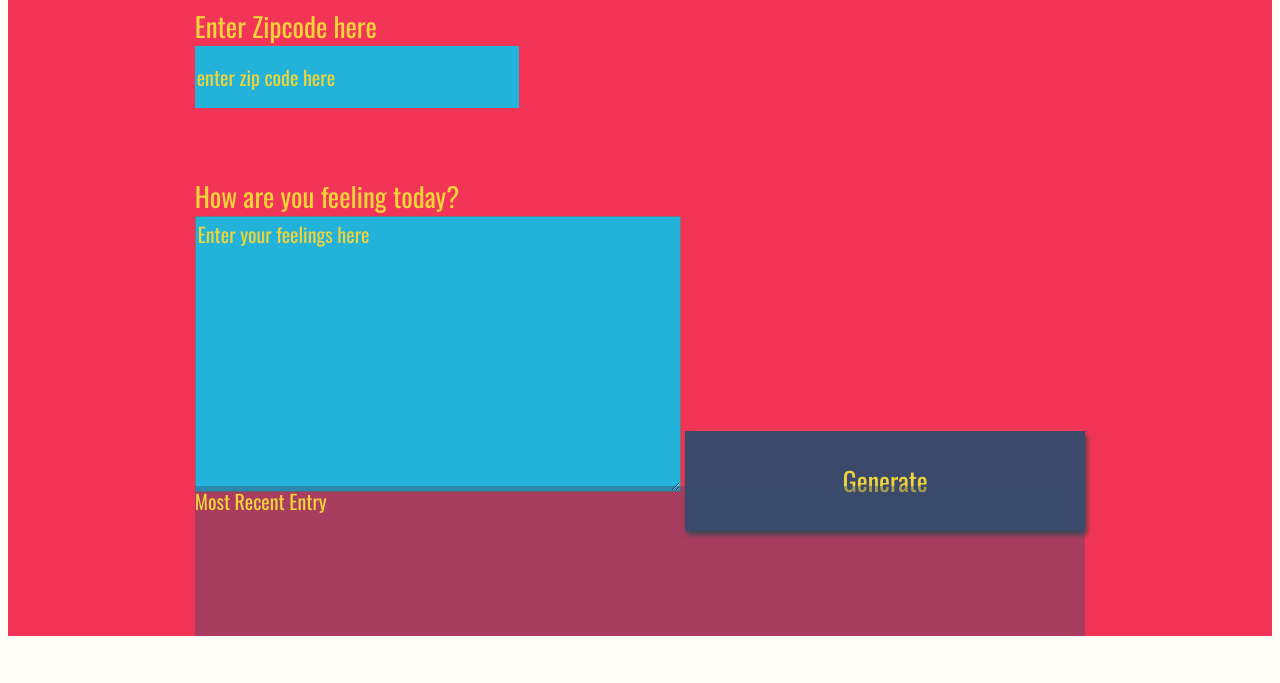
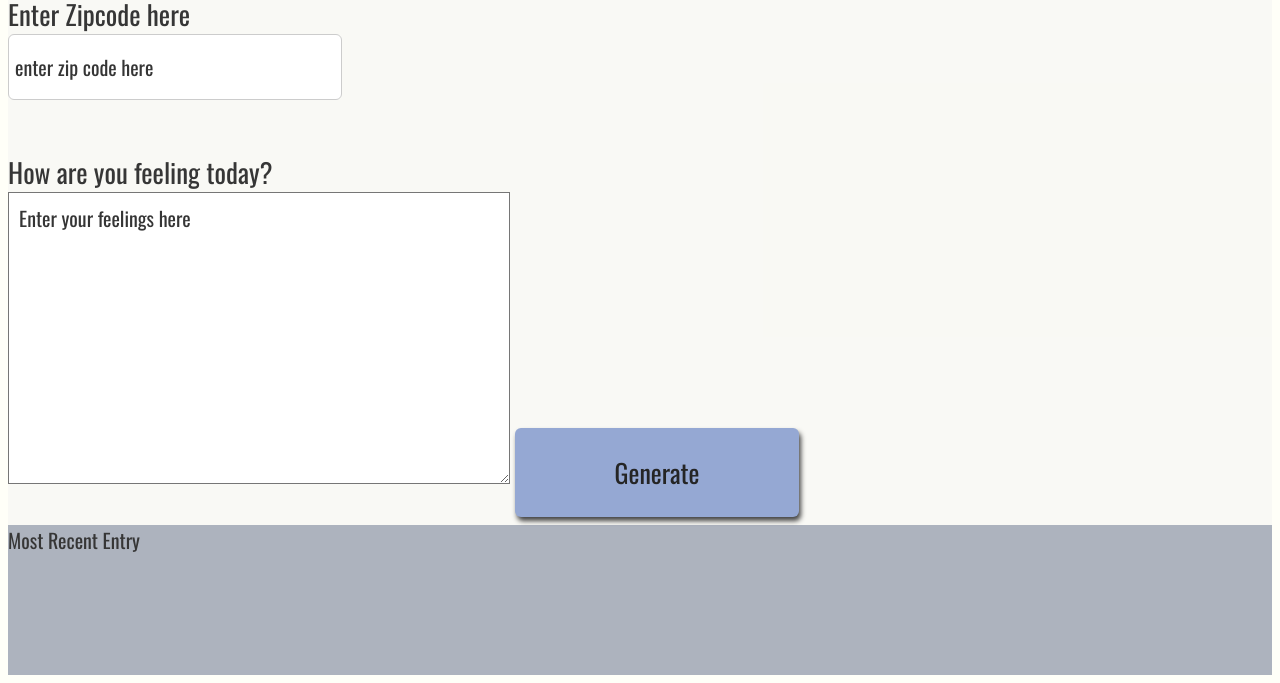
Before and after one commit to truongtom1993/Frontend-Web-Developer_css_webLayout_websiteComponents, a website: page website/index.html in a window 1280 px wide. Shown: the part 172-855 px from the top of the page. Before the commit the page ends 816 px from the top, so only its background shows below. Drawn offline with nearby package versions, Linux system fonts and the light colour scheme; a web font is replaced by a local one.

Commit message:
dang css chua xong

```diff
--- a/website/app.js
+++ b/website/app.js
@@ -1,5 +1,14 @@
 /* Global Variables */
+const $ = document.querySelector.bind(document);
+const $$ = document.querySelectorAll.bind(document);
+
 
 // Create a new date instance dynamically with JS
 let d = new Date();
 let newDate = d.getMonth()+'.'+ d.getDate()+'.'+ d.getFullYear();
+
+const generateBtn = $('#generate')
+generateBtn.addEventListener(`click`, () => {
+	console.info(`🎁 website/app.js	Line:12	ID:39cd24`,);
+
+})
--- a/website/index.html
+++ b/website/index.html
@@ -1,35 +1,39 @@
 <!DOCTYPE html>
 <html>
+
 <head>
 	<meta charset="UTF-8">
 	<title>Weather Journal</title>
 	<link href="https://fonts.googleapis.com/css?family=Oswald:400,600,700|Ranga:400,700&display=swap" rel="stylesheet">
 	<link rel="stylesheet" href="style.css">
+	<link rel="icon" type="image/x-icon" href="./logo.svg">
 </head>
+
 <body>
-<div id = "app">
-  <div class ="holder headline">
+	<div id="app">
+		<div class="holder headline">
 			Weather Journal App
 		</div>
-  <div class ="holder zip">
+		<div class="holder zip">
 			<label for="zip">Enter Zipcode here</label>
 			<input type="text" id="zip" placeholder="enter zip code here">
 		</div>
-  <div class ="holder feel">
+		<div class="holder feel">
 			<label for="feelings">How are you feeling today?</label>
-    <textarea class= "myInput" id="feelings" placeholder="Enter your feelings here" rows="9" cols="50"></textarea>
-    <button id="generate" type = "submit"> Generate </button>
+			<textarea class="myInput" id="feelings" placeholder="Enter your feelings here" rows="9" cols="50"></textarea>
+			<button id="generate" type="submit"> Generate </button>
 		</div>
-  <div class ="holder entry">
-    <div class = "title">Most Recent Entry</div>
-   <div id = "entryHolder">
-    <div id = "date"></div>
-   <div id = "temp"></div>
-   <div id = "content"></div>
+		<div class="holder entry">
+			<div class="title">Most Recent Entry</div>
+			<div id="entryHolder">
+				<div id="date"></div>
+				<div id="temp"></div>
+				<div id="content"></div>
 			</div>
 		</div>
 	</div>
 	<script src="app.js" type="text/javascript"></script>
 
 </body>
+
 </html>
--- a/website/style.css
+++ b/website/style.css
@@ -1,88 +1,90 @@
-body{
+:root {
+	--primary: rgb(37, 37, 37);
+	--secondary: rgb(53, 53, 53);
+}
+
+body {
 	background: #fffff8;
 	font-family: -apple-system, BlinkMacSystemFont, sans-serif;
 }
 
-#app{
+#app {
+	/* height:100vh; */
+	background: #ececec50;
+	color: #363636;
 	display: grid;
+	font-family: 'Oswald', sans-serif;
+	font-size: 20px;
 	grid-auto-rows: minmax(150px, auto);
-    /* grid-template-columns:  */
-    height:100vh;
-    background: #f23557;
-    color: #f0d43a;
-    justify-content: center;
-    grid-gap: 1em;
-    font-size: 20px;
-    font-family: 'Oswald', sans-serif;
+	grid-row-gap: 0.5rem;
+	grid-template-columns: auto;
 }
 
-.holder{
-
+.holder {
 }
 
-.entry{
-    background: rgba(59, 74, 107, .4);
+.entry {
+	background: rgba(59, 74, 107, 0.4);
 }
 
-#entryHolder{
-
+#entryHolder {
 }
 
-#date{
-
+#date {
 }
 
-#temp{
-
+#temp {
 }
 
-#content{
-
+#content {
 }
 
 .headline {
-
+	font-size: 100px;
+	text-align: center;
 }
-.title{
-
+.title {
 }
 
 /*  Basic Styling To Override Default For Basic HTML Elements */
-label{
-    display:block;
+label {
+	display: block;
 	font-size: 27px;
 }
 
-input{
-    display:block;
+input {
+	background: #ffffff;
+	border: 1px solid #ccc;
+	border-radius: 6px;
+	color: #383838;
+	display: block;
+	font-family: 'Oswald', sans-serif;
+	font-size: 20px;
 	height: 60px;
+	padding: 2px 6px;
 	width: 320px;
-    background:#22b2da;
-    color: #f0d43a;
-    font-size: 20px;
-    font-family: 'Oswald', sans-serif;
-    border: none;
 }
 
-button{
-    width: 400px;
-    height: 100px;
-    background: #3b4a6b;
-    color: #f0d43a;
-    font-size: 26px;
-    font-family: 'Oswald', sans-serif;
+button {
+	background: #95a8d3;
 	border: none;
 	box-shadow: 2px 4px 5px #444;
+	color: var(--primary);
+	font-family: 'Oswald', sans-serif;
+	font-size: 26px;
+	padding: 25px 100px;
+	border-radius: 6px;
 }
-h1{
+h1 {
 	font-size: 36px;
 }
 
-textarea{
-    background:#22b2da;
-    color: #f0d43a;
+textarea {
+	background: #fff;
+	color: var(--primary);
+	font-family: 'Oswald', sans-serif;
 	font-size: 20px;
-    font-family: 'Oswald', sans-serif;
+	padding: 10px;
 }
 /* Reset style for HTML element on active to have no border*/
 input:focus,
@@ -91,21 +93,27 @@ textarea:focus,
 button:focus {
 	outline: none;
 }
+button:hover {
+	cursor: pointer;
+}
 /* Style for Placeholder Text*/
-::placeholder { /* Firefox, Chrome, Opera */
-    color: #f0d43a;
+::placeholder {
+	/* Firefox, Chrome, Opera */
+	color: var(--secondary);
 	font-family: 'Oswald', sans-serif;
-
 }
 
-:-ms-input-placeholder { /* Internet Explorer 10-11 */
-    color: #f0d43a;
+:-ms-input-placeholder {
+	/* Internet Explorer 10-11 */
+	color: var(--secondary);
 	font-family: 'Oswald', sans-serif;
-
 }
 
-::-ms-input-placeholder { /* Microsoft Edge */
-    color: #f0d43a;
+::-ms-input-placeholder {
+	/* Microsoft Edge */
+	color: var(--secondary);
 	font-family: 'Oswald', sans-serif;
-
 }
+#generate{
+	margin-bottom: auto;
+}
```
Also changed, not shown: package.json (added, +28 -0 lines), server.js (+13 -1 lines), website/logo.svg (added), 1 other file. Lines whose indentation alone changed are shown as unchanged.
